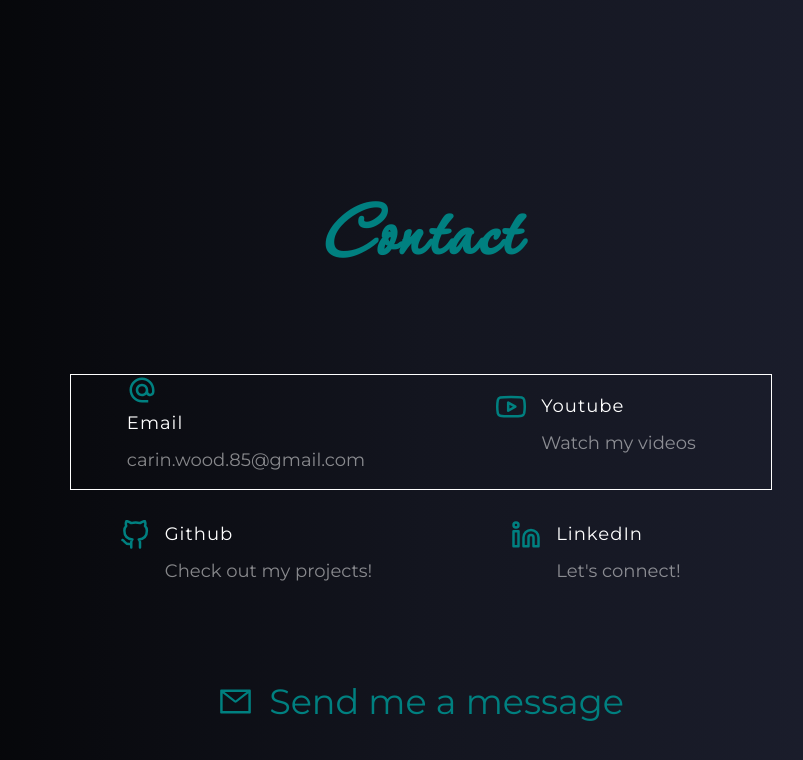
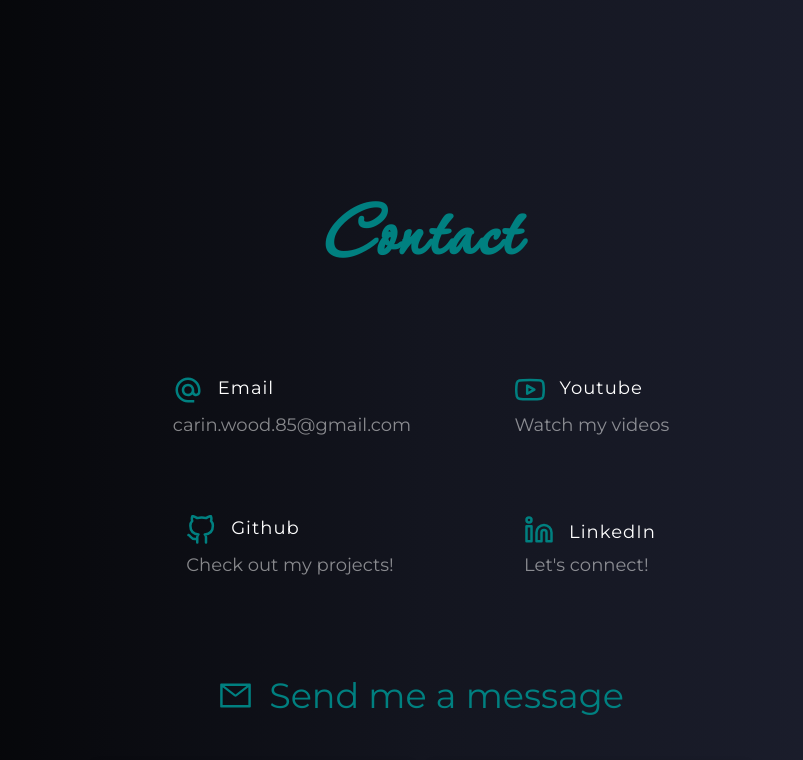
Before and after one commit to CarinWood/Portfolio, a React (Create React App) app: page / in a window 1280 px wide. Shown: the part 2394-3154 px from the top of the page, without its empty margins (219-1022 px from the left). Built offline with nearby package versions, Linux system fonts and the light colour scheme.

Commit message:
responsiveness update

```diff
--- a/src/components/contactInfo/Info.jsx
+++ b/src/components/contactInfo/Info.jsx
@@ -8,20 +8,22 @@
     <>
     <div className="contact-icons">
         <div className="top-row">
-
           <div className="email-div">
-
           <article className="email-text">
+          <div className="headline-div">
           <a className="atag" href="#form"><MdAlternateEmail className="email-icon" /></a>
           <a className="atag" href="#form"><p className="_headline">Email</p></a>
+          </div>
             <p className="email-subtext">carin.wood.85@gmail.com</p>
           </article>
           </div>
 
           <div className="youtube-div">
+        <article className="youtube-text">
+        <div className="headline-div">
         <a className="atag" href="https://www.youtube.com/channel/UCTSlUc6-CsI08YtmULq6fng" target="_blank"><FiYoutube className="youtube-icon" /></a>
-        <article className="youtube-text">
         <a className="atag" href="https://www.youtube.com/channel/UCTSlUc6-CsI08YtmULq6fng" target="_blank"><p className="_headline">Youtube</p></a>
+        </div>
         <p className="youtube-subtext">Watch my videos</p>
         </article>
           </div>
@@ -31,17 +33,23 @@
         <div className="bottom-row">
 
         <div className="email-div">
+
+        <article className="email-text">
+        <div className="headline-div">
         <a className="atag" href="https://github.com/CarinWood" target="_blank"><FiGithub className="email-icon" /></a>
-        <article className="email-text">
         <a className="atag" href="https://github.com/CarinWood" target="_blank"><p className="_headline">Github</p></a>
+         </div>
           <p className="email-subtext">Check out my projects!</p>
         </article>
         </div>
 
           <div className="youtube-div">
+
+        <article className="youtube-text">
+        <div className="headline-div">
         <a className="atag" href="https://www.linkedin.com/in/carin-wood/" target="_blank"><FiLinkedin className="youtube-icon" /></a>
-        <article className="youtube-text">
-        <a className="atag" href="https://www.linkedin.com/in/carin-wood/" target="_blank"><p className="_headline">LinkedIn</p></a>
+        <a className="atag" href="https://www.linkedin.com/in/carin-wood/" target="_blank"><p className="_headline" id="linkedinid">LinkedIn</p></a>
+        </div>
           <p className="youtube-subtext">Let's connect!</p>
         </article>
           </div>
--- a/src/components/contactInfo/info.css
+++ b/src/components/contactInfo/info.css
@@ -117,34 +117,44 @@
 /* Top row */
 
 .top-row {
-    width: 700px;
+    width: 600px;
     display: flex;
     justify-content: space-around;
     align-items: center;
-    margin-bottom: 30px;
-    border: 1px solid white;
+    margin-bottom: 60px;
 
 }
 
 .email-div{
     display: flex;
+    flex-direction: column;
     justify-content: center;
     align-items: flex-start;
-    width: 300px;
+
 }
 
 .youtube-div {
     display: flex;
     justify-content: center;
     align-items: flex-start;
-    width: 300px;
+
+}
+
+.headline-div {
+    display: flex;
+    justify-content: center;
+    align-items: center;
+}
+
+#linkedinid {
+    margin-bottom: 2px;
 }
 
 
 /* Bottom row */
 
 .bottom-row {
-    width: 700px;
+    width: 600px;
     display: flex;
     justify-content: space-around;
     align-items: center;
--- a/src/mobileNav/mobileNav.css
+++ b/src/mobileNav/mobileNav.css
@@ -30,6 +30,7 @@
     -webkit-clip-path: circle(100px at 90% -20%);
     transition: all 1s ease-out;
     width: 100%;
+    height: 100vh;
 }
 
 .nav-links.open {
@@ -77,7 +78,7 @@
         position: fixed;
         top: -10%;
         background-color: black;
-        height: 70vh;
+        height: 90vh;
         width: 100%;
         z-index: 99;
     }
--- a/src/pages/about/about.css
+++ b/src/pages/about/about.css
@@ -154,6 +154,45 @@
 
 }
 
+@media (max-width: 1091px) {
+    .about-headline {
+        color: var(--primary-color);
+        font-family: 'corinthia';
+        font-size: 90px;
+        letter-spacing: 3px;
+        padding-top: 0px;
+        margin-top: 0px;
+        margin-top: -400px;
+    }
+
+    .profile-image {
+        width: 380px;
+        height: 380px;
+        border-radius: 50%;
+        margin-right: 500px;
+        filter: grayscale(100%);
+        opacity: 0.4;
+        margin-top: 0px;
+    }
+
+    .about-text {
+
+        width: 600px;
+
+        font-size: 17px;
+        letter-spacing: 1px;
+        line-height: 30px;
+        margin-top: 0px;
+        margin-left: 0px;
+        margin-right: 200px;
+        opacity: 0.8;
+        position: absolute;
+        left: 40%;
+        top: 25%;
+    }
+
+}
+
 
 @media (max-width: 415px) {
     .about-wrapper {
--- a/src/pages/portfolio/Portfolio.jsx
+++ b/src/pages/portfolio/Portfolio.jsx
@@ -25,7 +25,7 @@
       <h1 className="portfolio-headline">Portfolio</h1>
       <section className="first-row">
         <div className="box1">
-          <h1 className="project-title">The Japan Blog</h1>
+          <h1 className="project-title">Japan Blog</h1>
           <GiJapaneseBridge className="japan-icon"/>
           <p className="sub">
             Html, CSS, JavaScript
```
Lines whose indentation alone changed are shown as unchanged.
